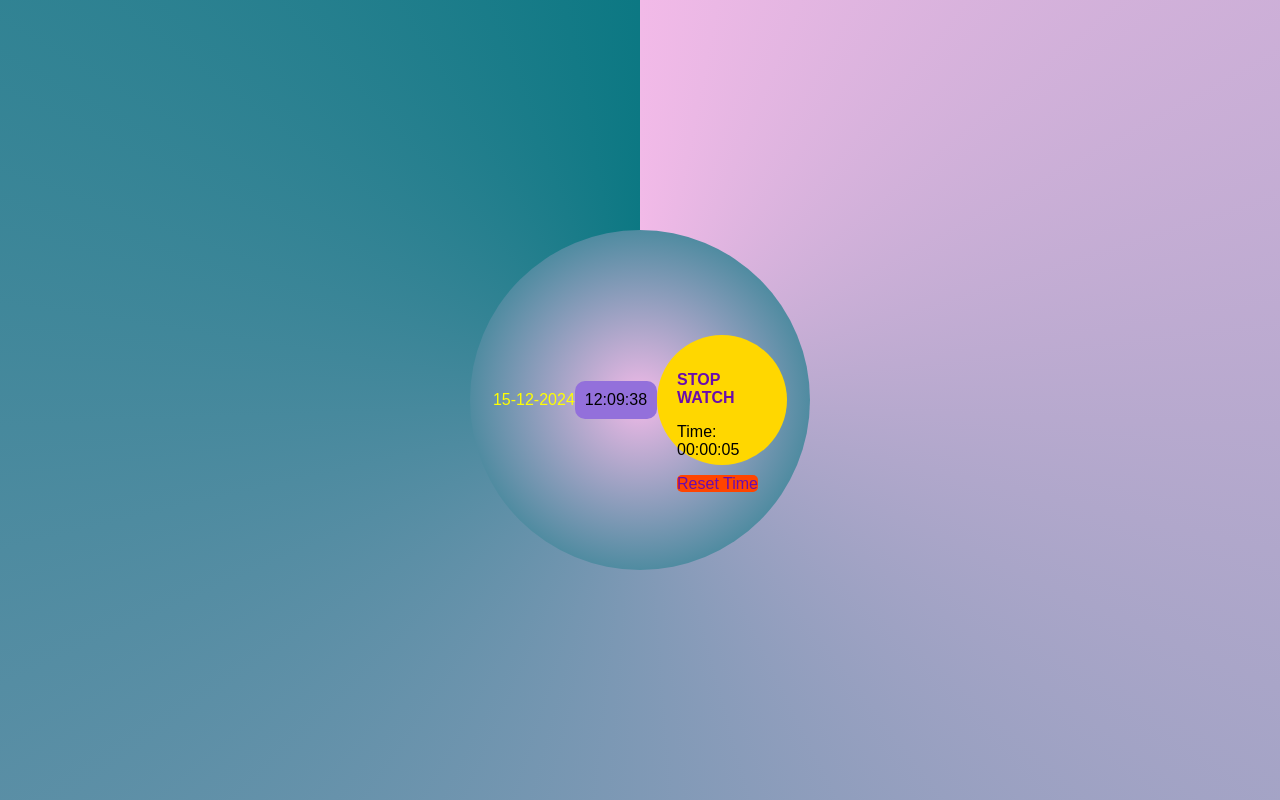
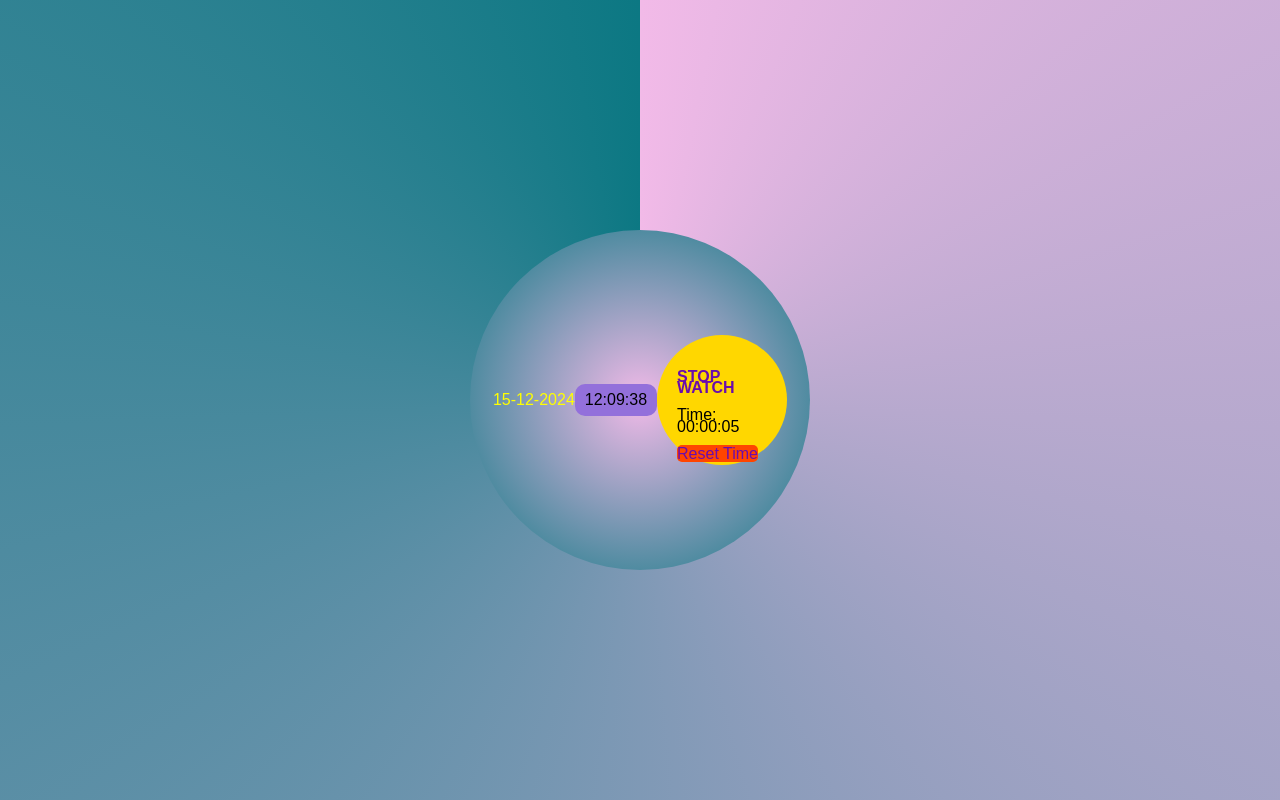
Before and after one commit to Bunny-Developers/Digital-Clock, a plain HTML site: page index.html in a window 1280 px wide. Drawn offline with Linux system fonts and the light colour scheme.

Commit message:
Update index.html

```diff
--- a/index.html
+++ b/index.html
@@ -21,6 +21,7 @@
         }
 
 .show-date {
+            line-height: 0.7;
             display: flex;
             flex-direction: row; /* Align items vertically */
             align-items: center; /* Center items horizontally */
```
